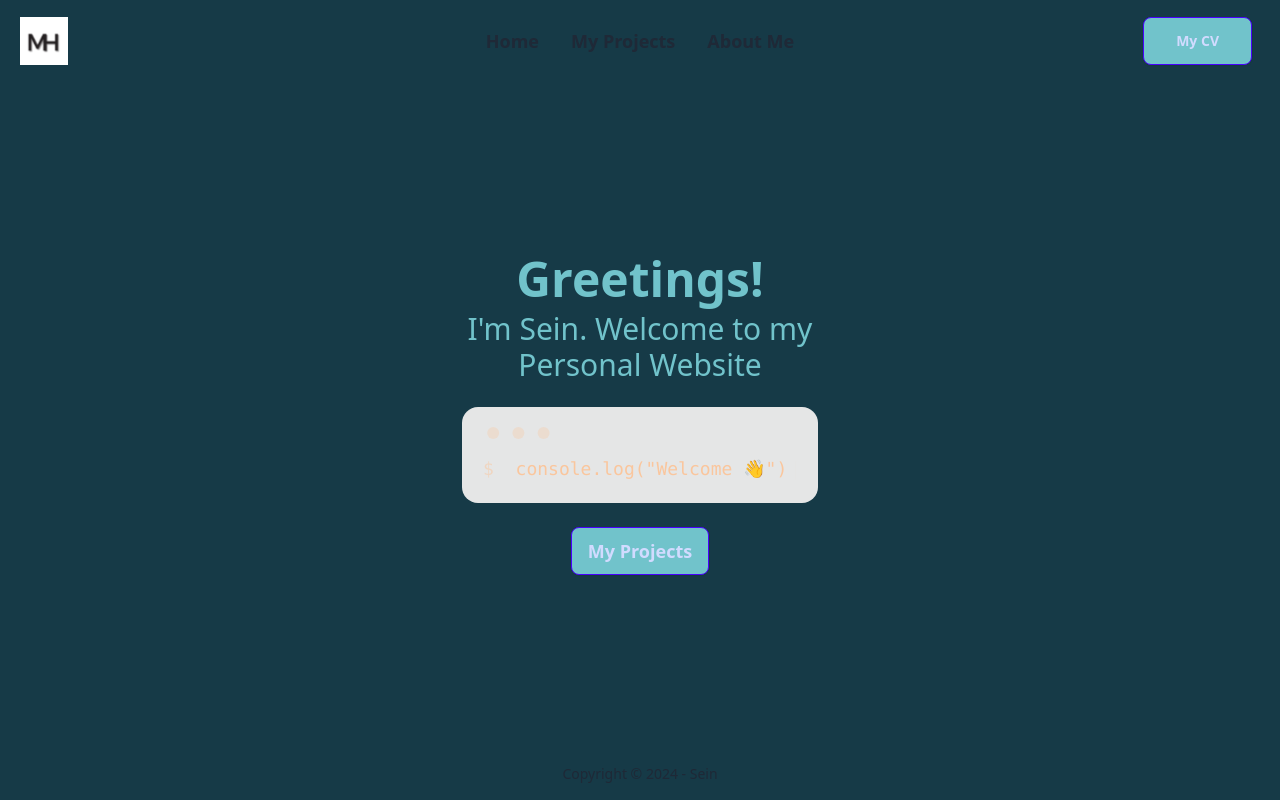
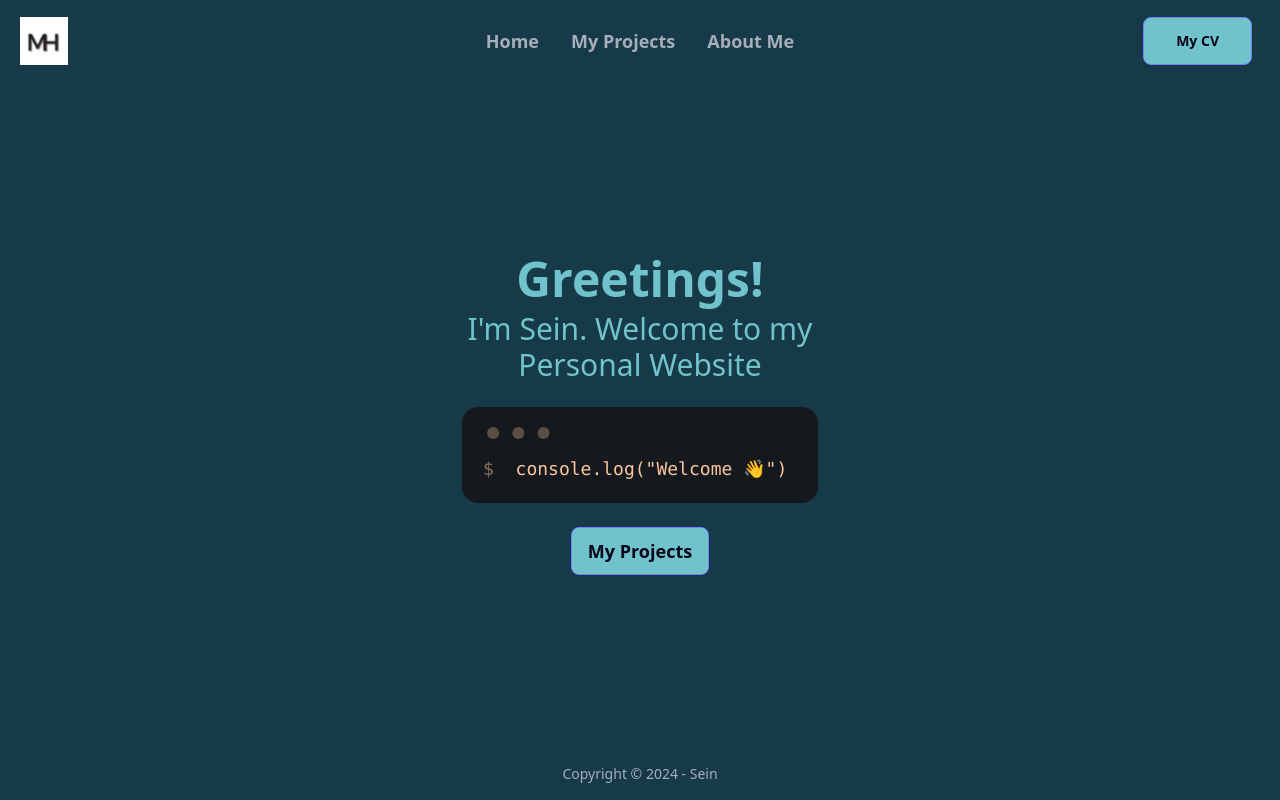
Before and after one commit to fedexid/portfolio-react, a React (Vite) app: page / in a window 1280 px wide. Built offline with nearby package versions, Linux system fonts and the light colour scheme.

Commit message:
feat: add aria-label and attribute for accessibility

```diff
--- a/src/App.jsx
+++ b/src/App.jsx
@@ -1,3 +1,4 @@
+import { useEffect } from "react";
 import { Routes, Route, useLocation } from "react-router-dom";
 import Home from "./Routes/Home";
 import MyProjects from "./Routes/MyProjects";
@@ -7,6 +8,9 @@ import { AnimatePresence } from "framer-motion";
 
 const App = () => {
   const location = useLocation();
+  useEffect(() => {
+    document.documentElement.setAttribute("data-theme", "dark");
+  }, []);
 
   return (
     <AnimatePresence mode="wait">
--- a/src/components/Navbar.jsx
+++ b/src/components/Navbar.jsx
@@ -21,6 +21,7 @@ const Navbar = () => {
           <div
             tabIndex={0}
             role="button"
+            aria-label="Dropdown Button"
             className={`btn border-none lg:hidden ${dropdownOpen ? "bg-[#205467]" : "bg-[#143440]"}`}
             onClick={toogleDropdown}
           >
@@ -103,6 +104,7 @@ const Navbar = () => {
       <div className="navbar-end">
         <button
           onClick={OpenCV}
+          aria-label="CV Button"
           className="btn btn-primary mx-5 bg-secondary px-8 font-bold transition ease-in-out hover:-translate-y-1 hover:scale-110"
         >
           <a target="_blank">My CV</a>
```
Also changed, not shown: 1 other file (tests, documents, lock files or other folders).
